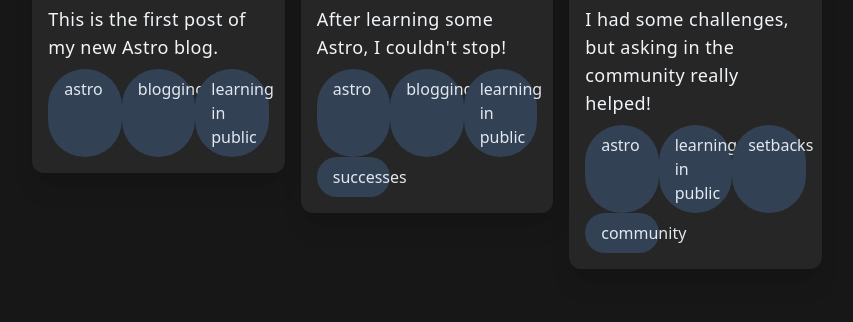
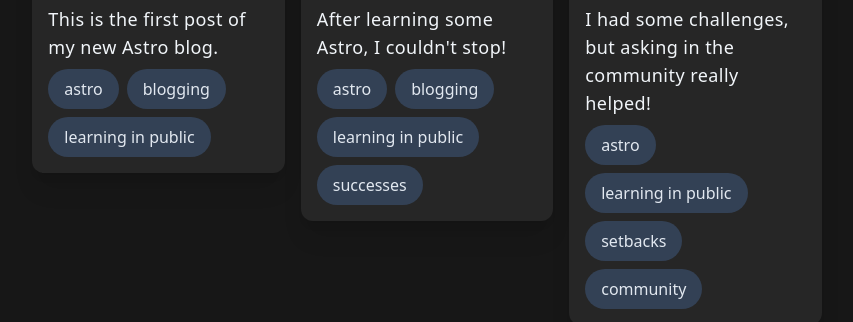
Before and after one commit to VHugoBarnes/victorvazquez.dev, an Astro site: page /blog in a window 1280 px wide. Shown: the part 500-822 px from the top of the page, without its empty margins (213-1066 px from the left). Built offline with nearby package versions, Linux system fonts and the light colour scheme; Astro itself is replaced by a stand-in of ours.

Commit message:
Update styles of tags

```diff
--- a/src/components/ui/PostCard.astro
+++ b/src/components/ui/PostCard.astro
@@ -37,7 +37,7 @@ const { href, title, description, imageUrl, imageAlt, uploadedAt, tags } =
     <Text>
       {description}
     </Text>
-    <div class="grid grid-cols-3">
+    <div class="flex flex-wrap gap-2">
       {tags.map((tag: string) => <Tag>{tag}</Tag>)}
     </div>
   </div>
--- a/src/components/ui/Tag.astro
+++ b/src/components/ui/Tag.astro
@@ -1,3 +1,5 @@
-<span class="bg-slate-700 text-slate-200 rounded-full py-2 px-4">
+<span
+  class="bg-slate-700 text-slate-200 rounded-full py-2 px-4 h-auto cursor-default"
+>
   <slot />
 </span>
```
